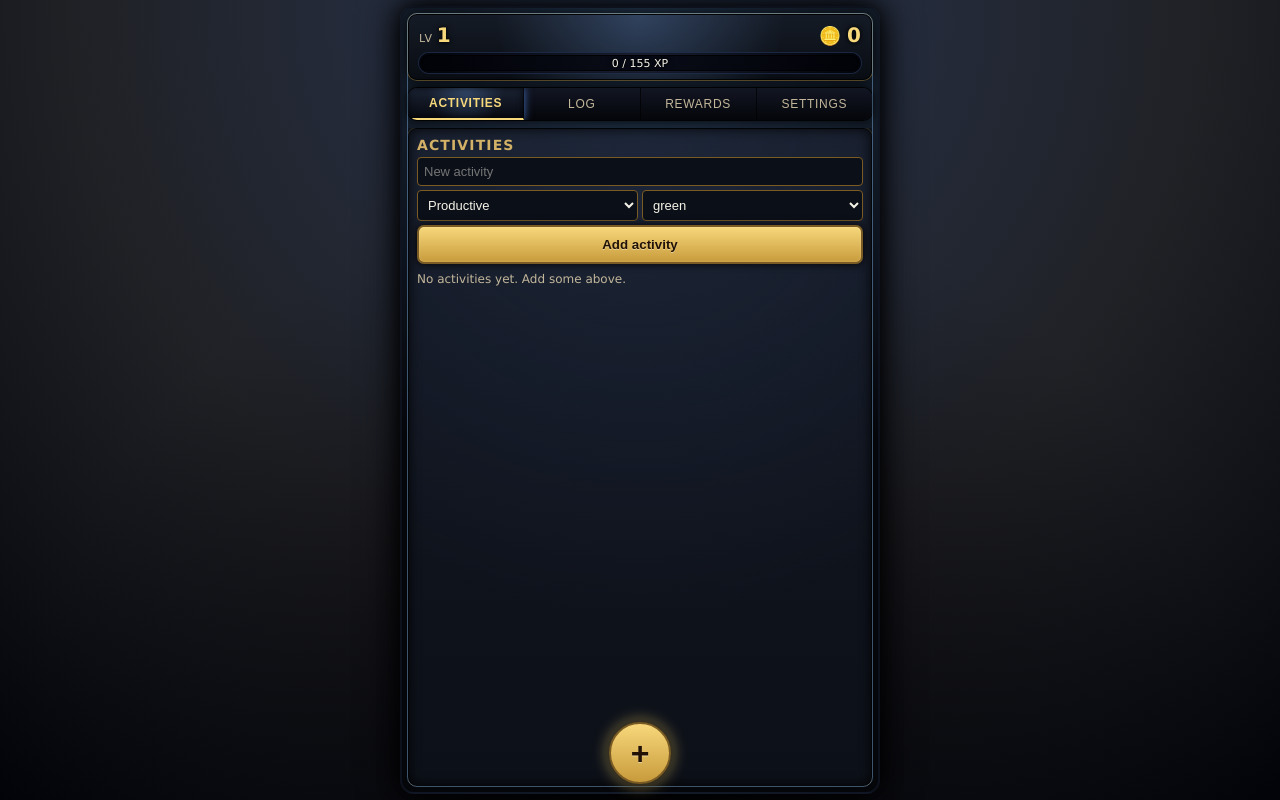
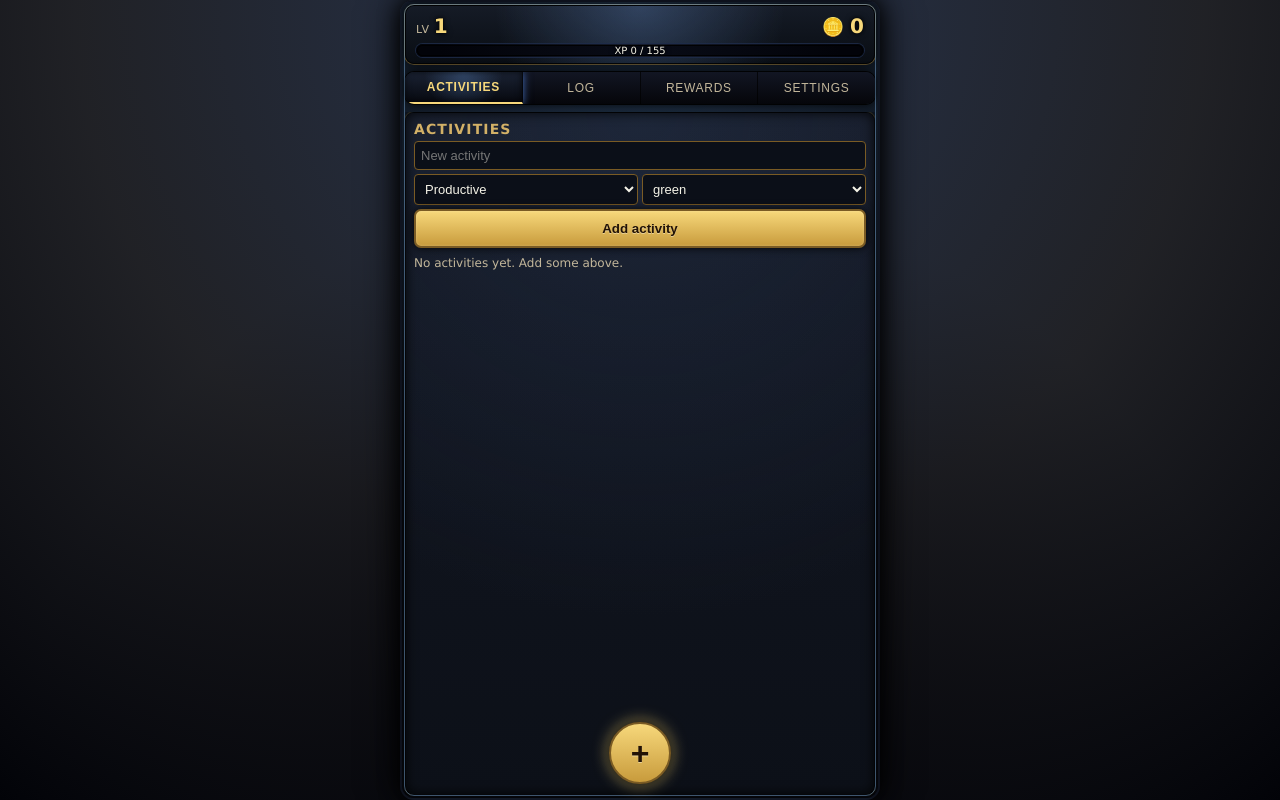
Before and after one commit to Hostile-Entity/wow-productivity, a React (Vite) app: page / in a window 1280 px wide. Built offline with nearby package versions, Linux system fonts and the light colour scheme.

Commit message:
Fixed xpbar and themes

```diff
--- a/src/components/AddActivityDialog.tsx
+++ b/src/components/AddActivityDialog.tsx
@@ -1,4 +1,4 @@
-import React, { useState, useEffect } from 'react';
+import React, { useState, useEffect, useRef } from 'react';
 import { useGame } from '../state/GameStore';
 import type { Activity, ActivityCategory, ActivityTier, LogEntry } from '../types';
 import { rewardFor } from '../config/activities';
@@ -24,6 +24,8 @@ export const AddActivityDialog: React.FC<Props> = ({ open, onClose }) => {
 
   const [now, setNow] = useState<Date>(() => new Date());
   const [openEffectId, setOpenEffectId] = useState<string | null>(null);
+
+  const nameInputRef = useRef<HTMLInputElement | null>(null);
 
   useEffect(() => {
     const id = setInterval(() => setNow(new Date()), 30_000);
@@ -175,6 +177,7 @@ export const AddActivityDialog: React.FC<Props> = ({ open, onClose }) => {
           flexDirection: 'column',
           alignItems: 'center',
           width: '100%',
+          transform: 'translateY(-16vh)',
         }}
         onClick={(e) => e.stopPropagation()}
       >
@@ -195,6 +198,7 @@ export const AddActivityDialog: React.FC<Props> = ({ open, onClose }) => {
                 Name
               </div>
               <input
+                ref={nameInputRef}
                 className="input"
                 value={name}
                 onChange={(e) => setName(e.target.value)}
@@ -228,6 +232,9 @@ export const AddActivityDialog: React.FC<Props> = ({ open, onClose }) => {
                         e.preventDefault();
                         setName(a.name);
                         setNameFocused(false);
+                        if (nameInputRef.current) {
+                          nameInputRef.current.blur();
+                        }
                       }}
                       style={{
                         padding: '4px 6px',
--- a/src/components/SettingsTab.tsx
+++ b/src/components/SettingsTab.tsx
@@ -1,4 +1,4 @@
-import React, { useRef, useState } from 'react';
+import React, { useRef, useState, useEffect } from 'react';
 import { useGame } from '../state/GameStore';
 import { getLedgerSnapshotForLevel, type LedgerSnapshot } from '../config/rewards';
 import { BalanceChartsModal } from './BalanceChartsModal';
@@ -9,8 +9,30 @@ export const SettingsTab: React.FC = () => {
 
   const [chartOpen, setChartOpen] = useState(false);
   const [devSnapshot, setDevSnapshot] = useState<LedgerSnapshot | null>(null);
+  const [swVersion, setSwVersion] = useState<string | null>(null);
 
   const hasDailyBalances = (state.dailyBalances?.length ?? 0) > 0;
+
+  useEffect(() => {
+    async function fetchVersion() {
+      if (!('caches' in window)) return;
+      try {
+        const keys = await caches.keys();
+        // e.g. "wow-productivity-v3"
+        const key = keys.find((k) => k.startsWith('wow-productivity-'));
+        if (!key) return;
+
+        // Extract "v3" part if present
+        const match = key.match(/-v(\d+)/);
+        const version = match ? `v${match[1]}` : key;
+        setSwVersion(version);
+      } catch {
+        // ignore errors – just don't show version
+      }
+    }
+
+    void fetchVersion();
+  }, []);
 
   async function handleExport() {
     const csv = await exportCsv();
@@ -135,6 +157,18 @@ export const SettingsTab: React.FC = () => {
           </button>
         </div>
       </section>
+      {swVersion && (
+        <div
+          style={{
+            marginTop: 8,
+            fontSize: 11,
+            color: 'var(--wow-text-muted)',
+            textAlign: 'right',
+          }}
+        >
+          App version: {swVersion}
+        </div>
+      )}
 
       {/* Chart modal */}
       <BalanceChartsModal
--- a/src/components/XPBar.tsx
+++ b/src/components/XPBar.tsx
@@ -22,7 +22,7 @@ export const XPBar: React.FC<XPBarProps> = ({ current, needed }) => {
           style={{ width: `${pct}%` }}
         />
         <div className="xp-bar-label">
-          {`${current} / ${total} XP`}
+          {`XP ${current} / ${total}`}
         </div>
       </div>
     </div>
--- a/src/styles/theme.css
+++ b/src/styles/theme.css
@@ -47,14 +47,14 @@ body {
   height: 100vh;                /* fill viewport */
   display: flex;
   justify-content: center;
-  padding: 6px;
+  padding: 0px;
 }
 
 .app-frame {
   width: 100%;
   max-width: 480px;
   height: 100%;                 /* use full height of app-root */
-  padding: 6px;
+  padding: 3px;
   border-radius: 14px;
   position: relative;
   background:
@@ -74,7 +74,7 @@ body {
 .app-frame::before {
   content: "";
   position: absolute;
-  inset: 5px;
+  inset: 2px;
   border-radius: 10px;
   border: 1px solid rgba(131, 182, 230, 0.45);
   pointer-events: none;
@@ -160,7 +160,7 @@ body {
 /* XP bar */
 .xp-bar {
   margin-top: 6px;
-  padding: 2px;
+  padding: 1px;
   border-radius: 999px;
   background: radial-gradient(circle at top, #252f49 0, #060915 90%);
   box-shadow:
@@ -171,25 +171,16 @@ body {
 .xp-bar-track {
   position: relative;
   width: 100%;
-  height: 16px;
+  height: 11px; /* thinner bar */
   border-radius: 999px;
   overflow: hidden;
-  border: 1px solid rgba(0, 0, 0, 0.8);
+  border: 1px solid rgba(0, 0, 0, 0.9);
   background: radial-gradient(circle at top, #090c17 0, #020309 90%);
 }
 
 .xp-bar-fill {
   height: 100%;
-  background: linear-gradient(
-    90deg,
-    #4c2b8b,
-    #7e56ff,
-    #4fc3ff,
-    #f7d87b
-  );
-  box-shadow:
-    0 0 10px rgba(93, 151, 255, 0.9),
-    0 0 18px rgba(15, 134, 255, 0.8);
+  background: linear-gradient(to bottom, #0054c2 0%, #00284A 100%);
 }
 
 .xp-bar-label {
@@ -198,11 +189,13 @@ body {
   display: flex;
   align-items: center;
   justify-content: center;
-  font-size: 11px;
+  font-size: 10px;
   color: #f5f3e7;
   text-shadow:
     0 0 3px #000,
     0 0 6px #000;
+  pointer-events: none;
+  z-index: 2;
 }
 
 /* Tabs */
@@ -482,7 +475,7 @@ body {
 
 
 .bottom-sheet {
-  width: 100%;
+  width: 95%;
   max-width: 480px;
   border-radius: 12px;   /* full rounded dialog */
   padding: 10px;
@@ -561,8 +554,7 @@ body {
     0 0 18px rgba(0, 0, 0, 0.95),
     0 0 0 1px rgba(200, 155, 60, 0.5);
   text-align: left;
-  background:
-    linear-gradient(180deg, var(--wow-panel) 0%, var(--wow-panel-inner) 100%);
+  background: #0a0806;
 }
 
 .wow-tooltip-header {
```
